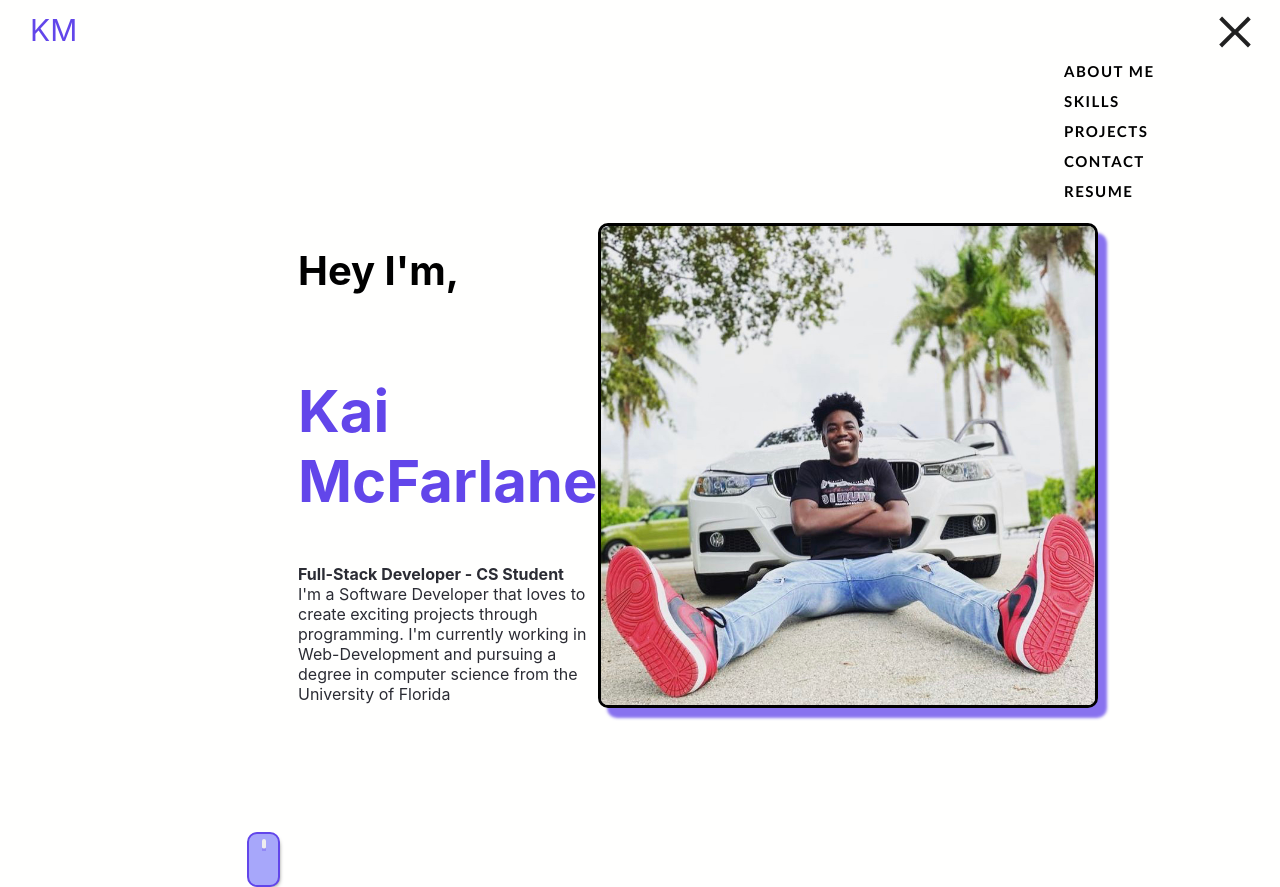
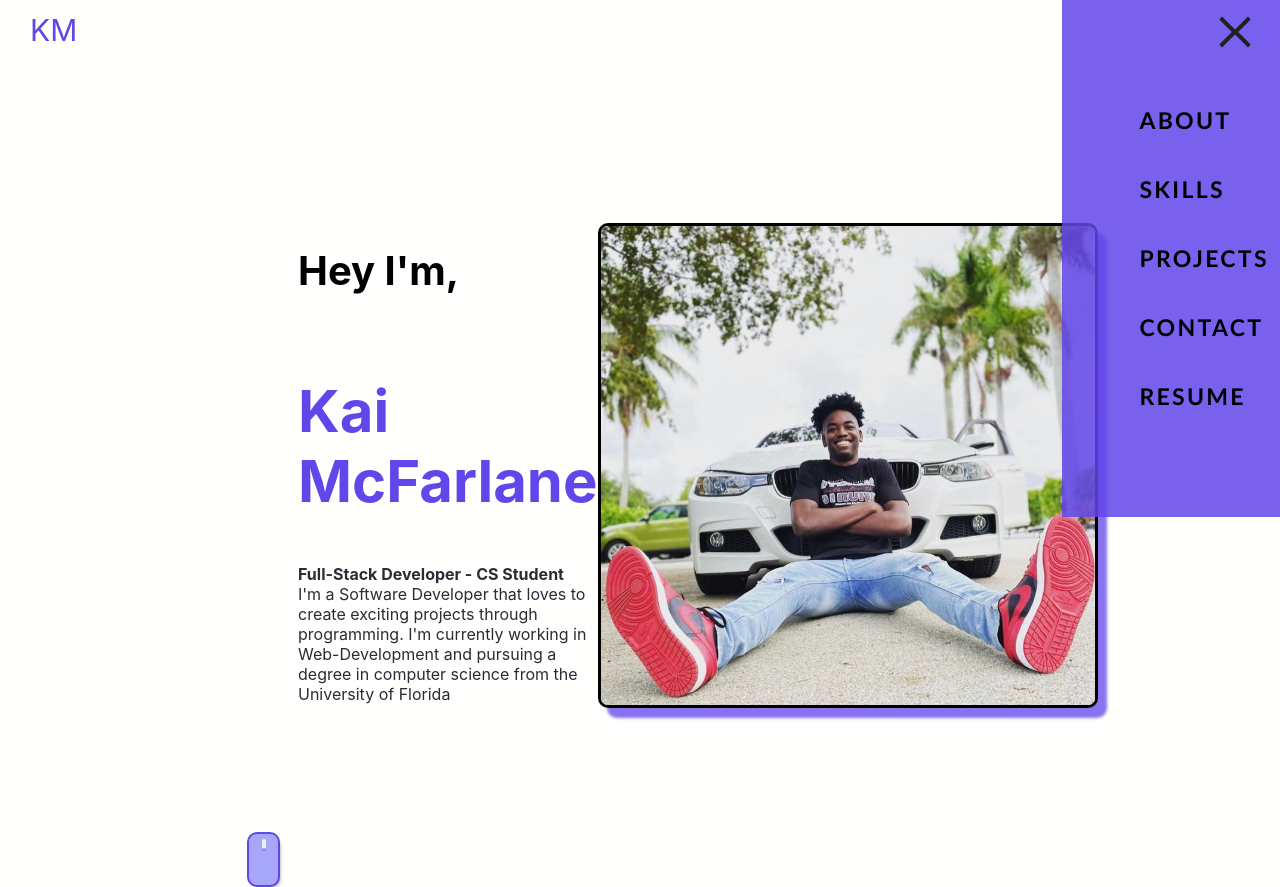
Before and after one commit to kaimcfarlane/portfolio_website_km, a React (Create React App) app in the folder portfolio_website_km/: page / in a window 1280 px wide. Both pictures are taken after a click on the element 1250 px from the left and 30 px from the top of the page. Shown: the top 887 px of the page. Built offline with nearby package versions, Linux system fonts and the light colour scheme; the HTML template or start-up script is replaced by a standard one.

Commit message:
Added styling and animations for dropdown menu

```diff
--- a/portfolio_website_km/src/Header.js
+++ b/portfolio_website_km/src/Header.js
@@ -20,9 +20,11 @@ export default function Header() {
         if(menuContent.current.style.display === "none" || menuContent.current.style.display === '')
         {
             menuContent.current.style.display = "flex";
+            burgerMenu.current.style.backgroundColor = "#7a61f0d9";
         }
         else {
             menuContent.current.style.display = "none";
+            burgerMenu.current.style.backgroundColor = "";
         }
 
         console.log("burgerMenu Clicked!");
@@ -42,7 +44,7 @@ export default function Header() {
     </div>
         <div id={styles.menuContent} ref={menuContent}>
             <ul id={styles.dropdown}>
-                <li className={styles.headerItem}><a href='#' className={styles.hLink}>ABOUT ME</a></li>
+                <li className={styles.headerItem}><a href='#' className={styles.hLink}>ABOUT</a></li>
                 <li className={styles.headerItem}><a href='#' className={styles.hLink}>SKILLS</a></li>
                 <li className={styles.headerItem}><a href='#' className={styles.hLink}>PROJECTS</a></li>
                 <li className={styles.headerItem}><a href='#' className={styles.hLink}>CONTACT</a></li>
--- a/portfolio_website_km/src/Header.module.css
+++ b/portfolio_website_km/src/Header.module.css
@@ -16,20 +16,23 @@
 
 #dropdown{
   list-style: none;
+  padding: 0;
 }
 
 .headerItem{
   color: rgb(0, 0, 0);
   font-weight: 600;
-  line-height: 2;
+  line-height: 3;
   font-family: 'Gill Sans', 'GillSansCRegular', Arial, sans-serif;
-  font-size: 15px;
+  font-size: 23px;
   letter-spacing: 0.1em;
+  background-color: #6246ead9;
 }
 
 .hLink{
   color: inherit;
   text-decoration: none;
+  background-color: #7a61f0d9;
 }
 
 #burgerMenu{
@@ -40,12 +43,15 @@
   display: none;
   color: #212121;
   position: absolute;
-  left: 80%;
-  top: 5%;
+  background-color: #6246ead9;
+  left: 83%;
+  padding: 77px;
+  padding-top: 70px;
+  padding-bottom: 70px;
+  top: 0;
 }
 
 .btn11 {
-    position: absolute;
     width: 60px;
     height: 60px;
     top: 300px;
--- a/portfolio_website_km/src/burgerMenu.css
+++ b/portfolio_website_km/src/burgerMenu.css
@@ -1,11 +1,14 @@
 
 .btn11 {
     /* position: absolute; */
+    position: relative;
+    z-index: 2;
     width: 60px;
     height: 60px;
+    /* background-color: #7a61f0d9; */
     /* top: 300px;
     left: 240px; */
-    transition-duration: 0.5s;
+    /* transition-duration: 0.5s; */
   }
   .btn11 .icon-left {
     transition-duration: 0.5s;
```
